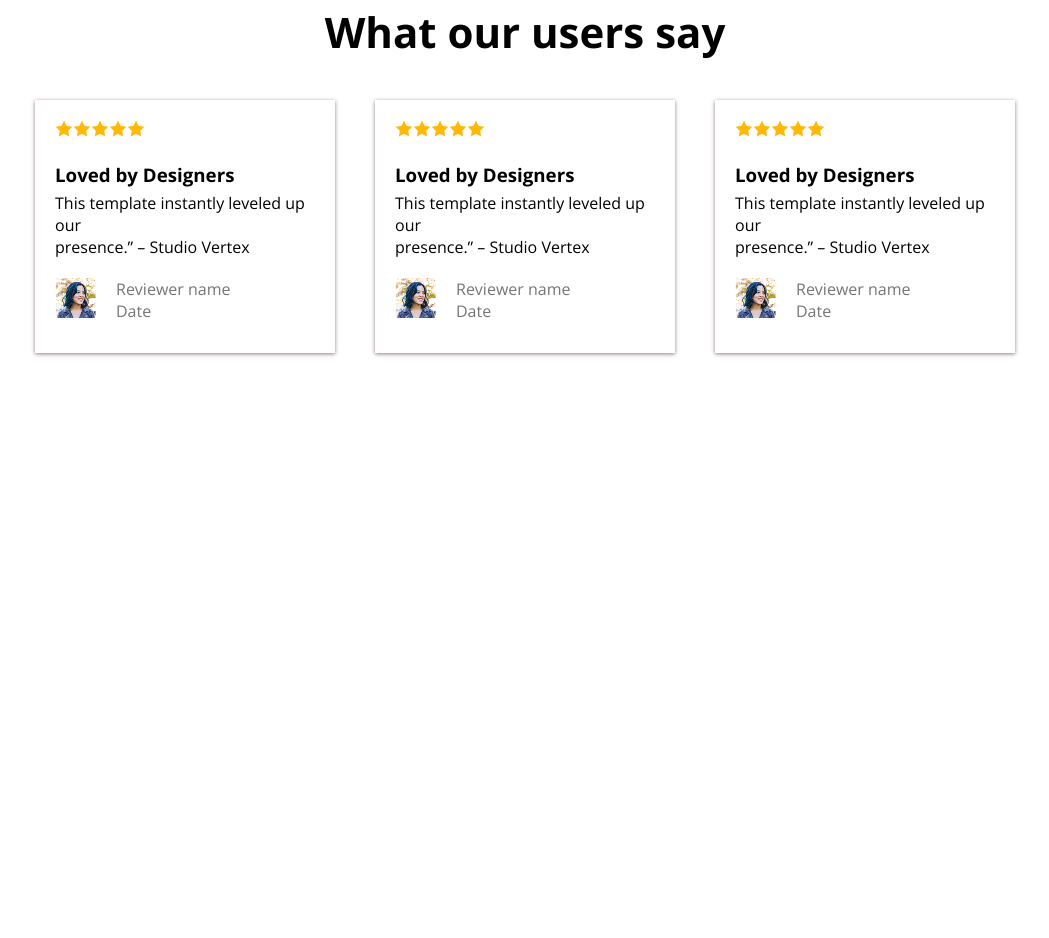
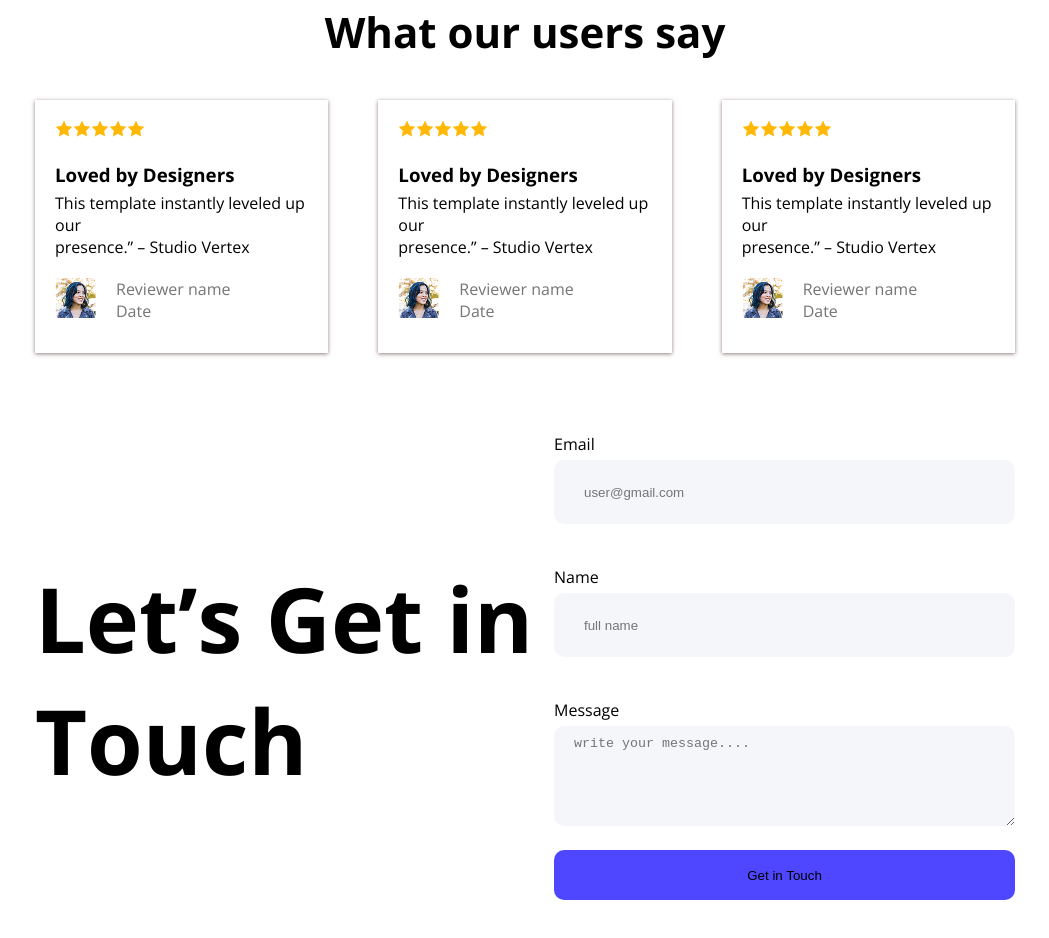
Before and after one commit to aminur-tech/ASSIGNMENT-001, a plain HTML site: page index.html in a window 1280 px wide. Shown: the part 1358-2296 px from the top of the page, without its empty margins (115-1164 px from the left). Before the commit the page ends 1791 px from the top, so only its background shows below. Drawn offline with nearby package versions, Linux system fonts and the light colour scheme.

Commit message:
Added touch section

```diff
--- a/Style/style.css
+++ b/Style/style.css
@@ -155,7 +155,7 @@ padding: 80px 40px;
     display: flex;
     justify-content: center;
     align-items: center;
-    gap: 40px;
+    gap: 50px;
 }
 .user-say{
     text-align: left;
@@ -177,3 +177,60 @@ padding: 80px 40px;
 span {
     color: #757575;
 }
+
+/*touch section  */
+.touch{
+    display: flex;
+    justify-content: center;
+    gap: 20px;
+    margin: 80px 150px;
+    align-items: center;
+}
+.touch-left{
+    font-size: 60px;
+    font-weight: bold;
+}
+
+.touch-right input[type="text"],input[type="email"] {
+    border-radius: 10px;
+    background-color:#d6dded45;
+    display: block;
+    padding: 10px 30px;
+    margin-bottom: 20px;
+    border: none;
+    width: 461px;
+    height: 64px;
+}
+
+.touch-right textarea{
+    border-radius: 10px;
+    background-color:#d6dded45;
+    display: block;
+    padding: 10px 20px;
+    margin-bottom: 24px;
+    border: none;
+    width: 461px;
+    height: 100px;
+}
+
+.touch-right input[type="button"]{
+    border-radius: 10px;
+    display: block;
+    padding: 10px 20px;
+    margin-bottom: 24px;
+    border: none;
+    width: 461px;
+    height: 50px;
+}
+.touch-right input[type="button"]:hover{
+    background-color: blueviolet;
+    cursor: pointer;
+
+}
+
+label{
+    display: block;
+    margin-bottom: 5px;
+}
+
+/* footer section */
--- a/index.html
+++ b/index.html
@@ -101,14 +101,34 @@
                     </div>
                 </div>
             </div>
+            </div>
+         </section>
+
+         <!-- Hero section -->
 
 
+         <!-- Touch Section -->
+          <section class="touch">
+            <div class="touch-left">
+                <h1>Let’s Get in Touch</h1>
             </div>
-         </section>
+            <div class="touch-right">
+                <label for="email">Email</label>
+                <input type="email" name="" id="email" placeholder="user@gmail.com">
+                <br>
+                <label for="email">Name</label>
+                <input type="text" name="" id="email" placeholder="full name">
+                <br>
+                <label for="email">Message</label>
+                <textarea name="" id="email" placeholder="write your message...." cols="30" role="10"></textarea>
+                <input class="primary-color" type="button" value="Get in Touch">
+            </div>
+          </section>
 
     </main>
     <footer>
 
+
     </footer>
 </body>
 </html>
```
